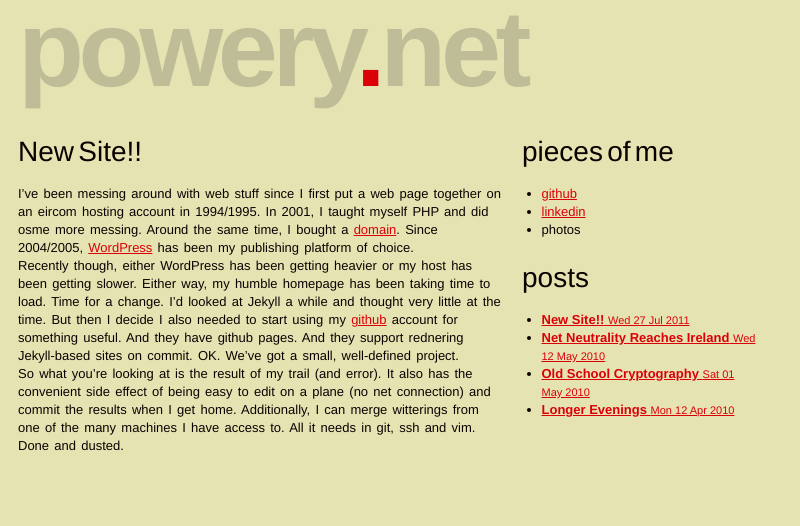
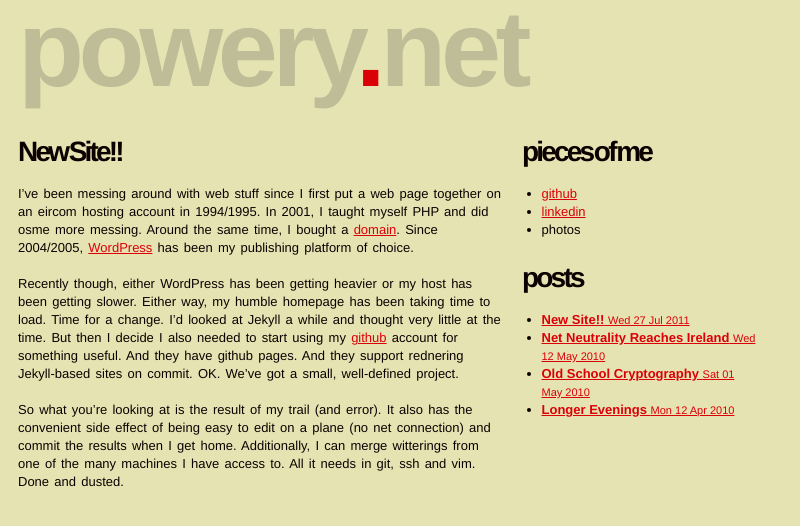
Before and after one commit to epower/epower.github.com, a Jekyll site: the page built from index.html, in a window 1280 px wide. Shown: the top 526 px of the page, without its empty margins (0-800 px from the left). Built offline with Jekyll 4.4.1, drawn with Linux system fonts in a browser that asks for light colours; Markdown is read by kramdown in place of the engine named in the settings.

Commit message:
fixed css

```diff
--- a/css/site.css
+++ b/css/site.css
@@ -9,11 +9,20 @@ h1{
     color:#BFBD97;
 }
 
+h2{
+	letter-spacing: -0.1em;
+	font-weight: bold;
+}
+
 body{
     font-family: HelveticaNeue-Light, Helvetica, Arial;
     margin-left: 18px;
     background-color:#E6E3B3;
     color:#0D0100;
+}
+
+p{
+	margin-bottom: 18px;
 }
 
 a{
```
